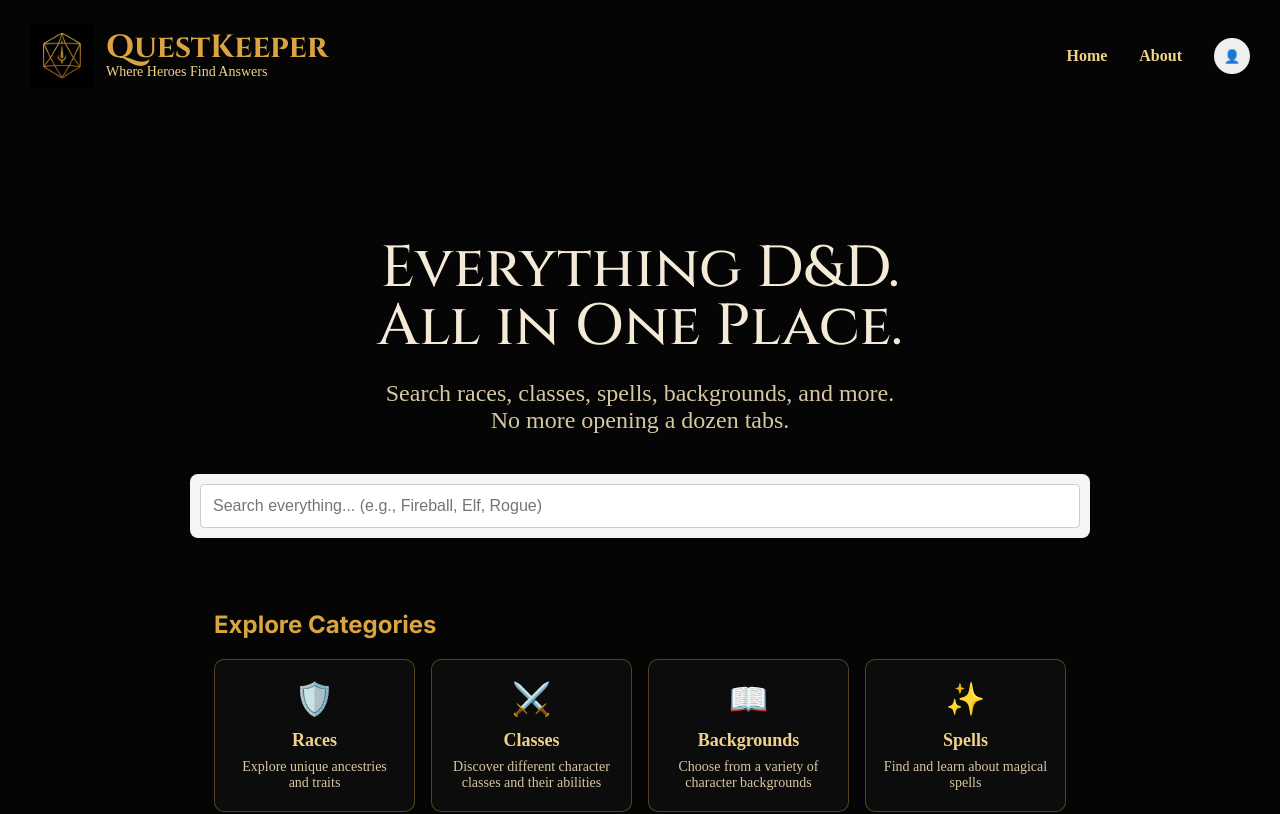
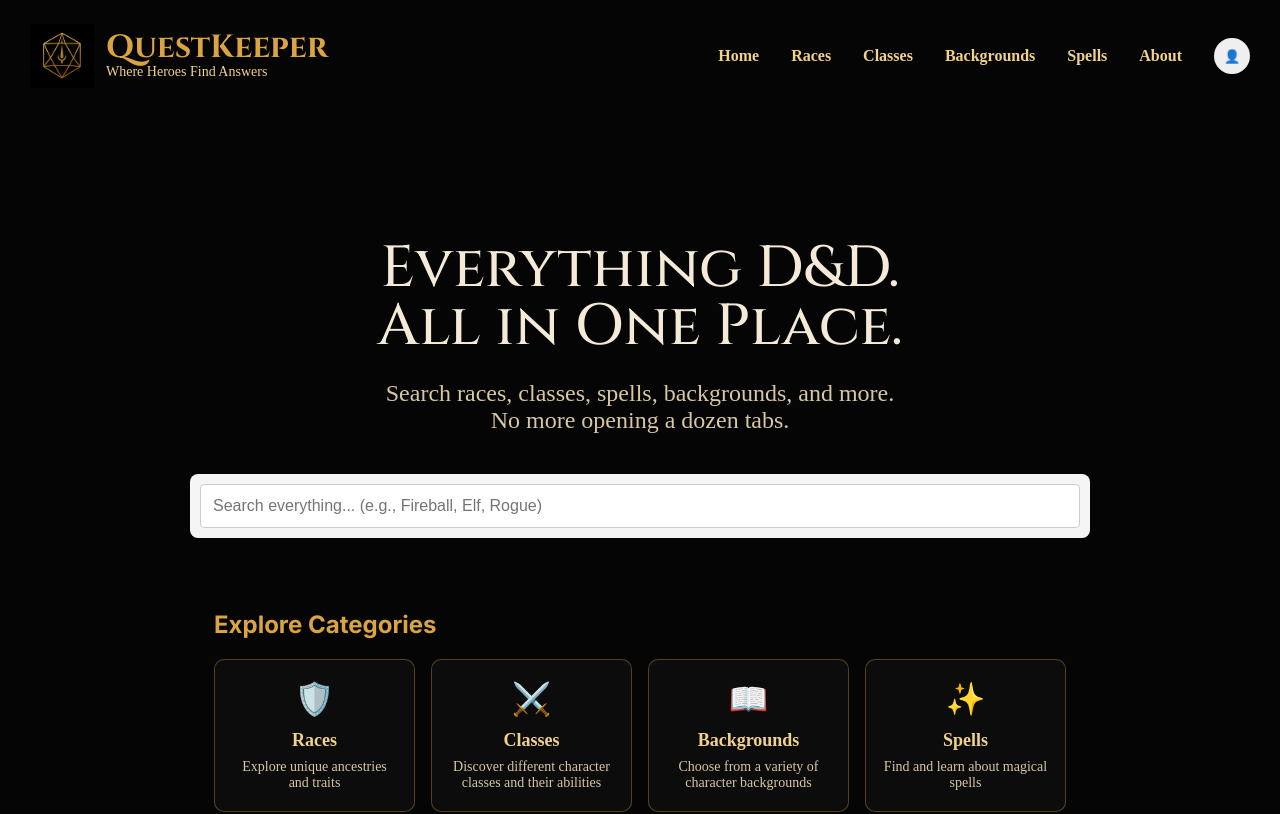
Before and after one commit to samanthaparas/questkeeper-frontend, a React (Vite) app: page / in a window 1280 px wide. Shown: the top 814 px of the page. Built offline with nearby package versions, Linux system fonts and the light colour scheme; the HTML template or start-up script is replaced by a standard one.

Commit message:
Update navigation bar to include races, classes, backgrounds, and spells

```diff
--- a/src/components/Header/Navigation/Navigation.jsx
+++ b/src/components/Header/Navigation/Navigation.jsx
@@ -7,6 +7,23 @@ function Navigation() {
       <Link className="navigation__link" to="/">
         Home
       </Link>
+
+      <Link className="navigation__link" to="/races">
+        Races
+      </Link>
+
+      <Link className="navigation__link" to="/classes">
+        Classes
+      </Link>
+
+      <Link className="navigation__link" to="/backgrounds">
+        Backgrounds
+      </Link>
+
+      <Link className="navigation__link" to="/spells">
+        Spells
+      </Link>
+
       <Link className="navigation__link" to="/about">
         About
       </Link>
```
